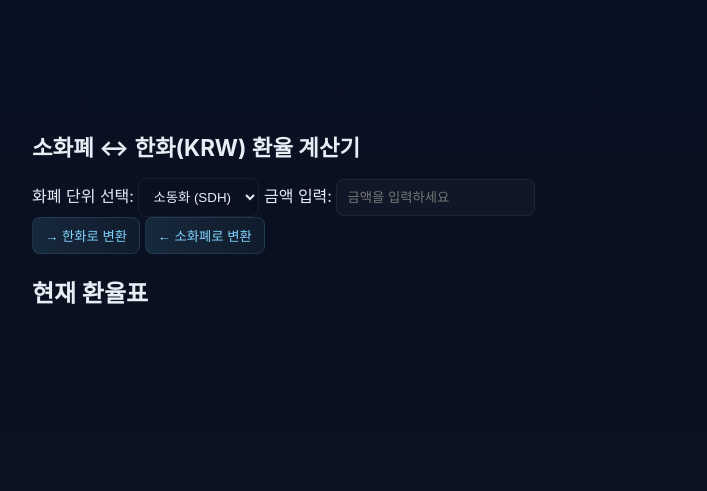
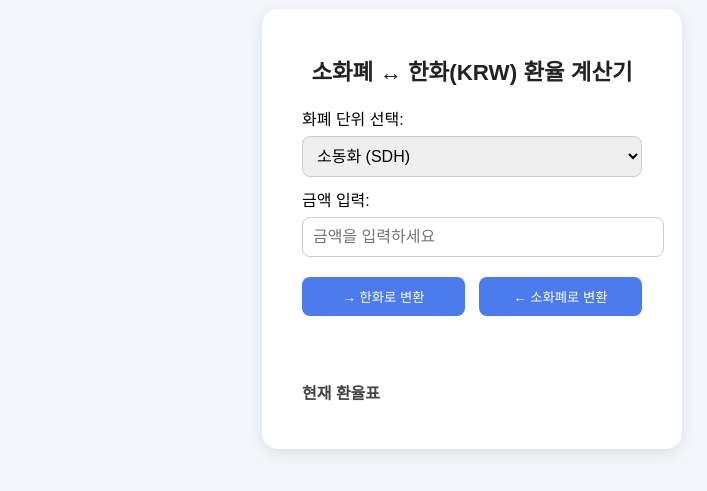
Before and after one commit to Shiroko4592/money, a plain HTML site: page index.html in a window 1280 px wide. Shown: the part 171-662 px from the top of the page, without its empty margins (168-875 px from the left). Drawn offline with Linux system fonts and the light colour scheme.

Commit message:
Update style.css

```diff
--- a/style.css
+++ b/style.css
@@ -1,37 +1,87 @@
-/* style.css */
-:root{
-  --bg:#0f1724; /* dark */
-  --card:#0b1220;
-  --muted:#93a1b5;
-  --accent:#7dd3fc;
-  --glass: rgba(255,255,255,0.03);
+body {
+  font-family: 'Pretendard', sans-serif;
+  background-color: #f3f6fb;
+  margin: 0;
+  padding: 0;
+  display: flex;
+  justify-content: center;
+  align-items: center;
+  height: 100vh;
 }
 
-*{box-sizing:border-box}
-html,body{height:100%}
-body{
-  margin:0;font-family:Inter, Noto Sans KR, system-ui, -apple-system, 'Segoe UI', Roboto, 'Helvetica Neue';
-  background: linear-gradient(180deg,#071022 0%, #0b1220 100%);
-  color:#e6eef6;display:flex;align-items:center;justify-content:center;padding:24px;
+.container {
+  background: white;
+  padding: 30px 40px;
+  border-radius: 16px;
+  box-shadow: 0 4px 15px rgba(0, 0, 0, 0.1);
+  text-align: center;
+  width: 340px;
 }
 
-.container{width:100%;max-width:880px}
- h1{font-size:1.4rem;margin:0 0 16px}
-.card{background:var(--card);padding:16px;border-radius:12px;margin-bottom:12px;box-shadow:0 6px 20px rgba(2,6,23,0.6)}
-.row{display:flex;gap:8px;align-items:center}
-input[type=number]{flex:1;padding:10px;border-radius:8px;border:1px solid rgba(255,255,255,0.06);background:var(--glass);color:inherit}
-select{padding:10px;border-radius:8px;border:1px solid rgba(255,255,255,0.06);background:transparent;color:inherit}
-.options{display:flex;gap:8px;align-items:center;margin-top:12px}
-button{background:linear-gradient(90deg, rgba(125,211,252,0.12), rgba(125,211,252,0.06));border:1px solid rgba(125,211,252,0.12);padding:8px 12px;border-radius:8px;color:var(--accent);cursor:pointer}
-button:hover{opacity:0.9}
-.results code{display:inline-block;padding:8px 12px;border-radius:6px;background:rgba(255,255,255,0.02);min-width:160px;text-align:right}
-.result-row{display:flex;justify-content:space-between;align-items:center;padding:8px 0;border-bottom:1px dashed rgba(255,255,255,0.03)}
-.note{color:var(--muted);font-size:0.9rem;margin-top:12px}
-.info ul{margin:0;padding-left:18px;color:var(--muted)}
-footer{color:var(--muted);text-align:center;margin-top:8px;font-size:0.85rem}
+h1 {
+  font-size: 1.4rem;
+  margin-bottom: 20px;
+  color: #222;
+}
 
-@media (max-width:520px){
-  .row{flex-direction:column}
-  select,input{width:100%}
-  .results code{min-width:120px}
+label {
+  display: block;
+  margin-top: 10px;
+  font-weight: 500;
+  text-align: left;
 }
+
+input, select {
+  width: 100%;
+  padding: 10px;
+  margin-top: 6px;
+  border: 1px solid #ccc;
+  border-radius: 8px;
+  font-size: 1rem;
+}
+
+.buttons {
+  display: flex;
+  justify-content: space-between;
+  margin-top: 20px;
+}
+
+button {
+  width: 48%;
+  padding: 10px;
+  background-color: #4b7bec;
+  color: white;
+  border: none;
+  border-radius: 8px;
+  cursor: pointer;
+  transition: background-color 0.2s ease;
+}
+
+button:hover {
+  background-color: #3867d6;
+}
+
+#result {
+  margin-top: 15px;
+  font-weight: bold;
+  color: #333;
+  min-height: 24px;
+}
+
+.rates {
+  margin-top: 25px;
+  text-align: left;
+}
+
+.rates h2 {
+  font-size: 1rem;
+  margin-bottom: 8px;
+  color: #444;
+}
+
+.rates ul {
+  list-style: none;
+  padding-left: 0;
+  color: #555;
+  font-size: 0.9rem;
+}
```
